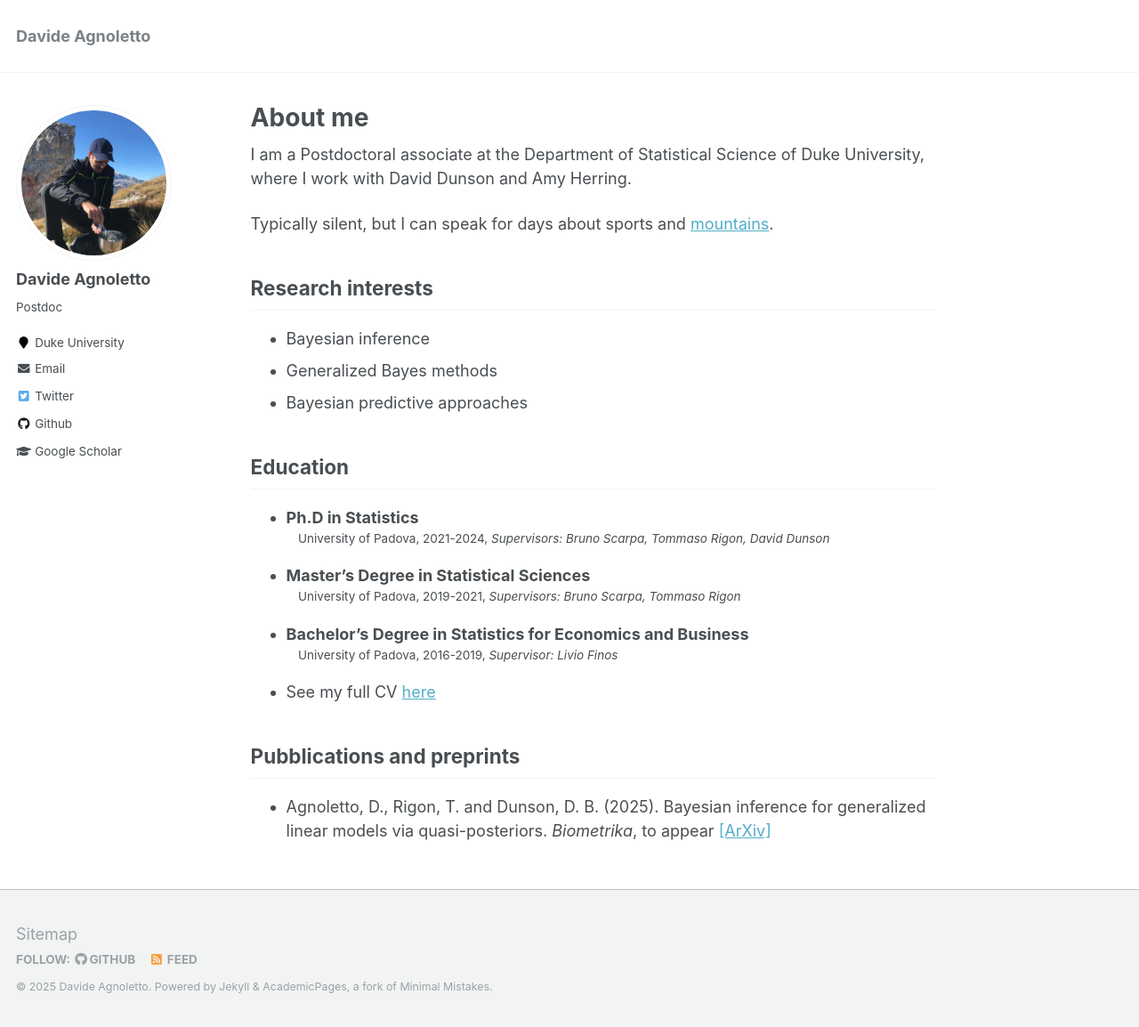
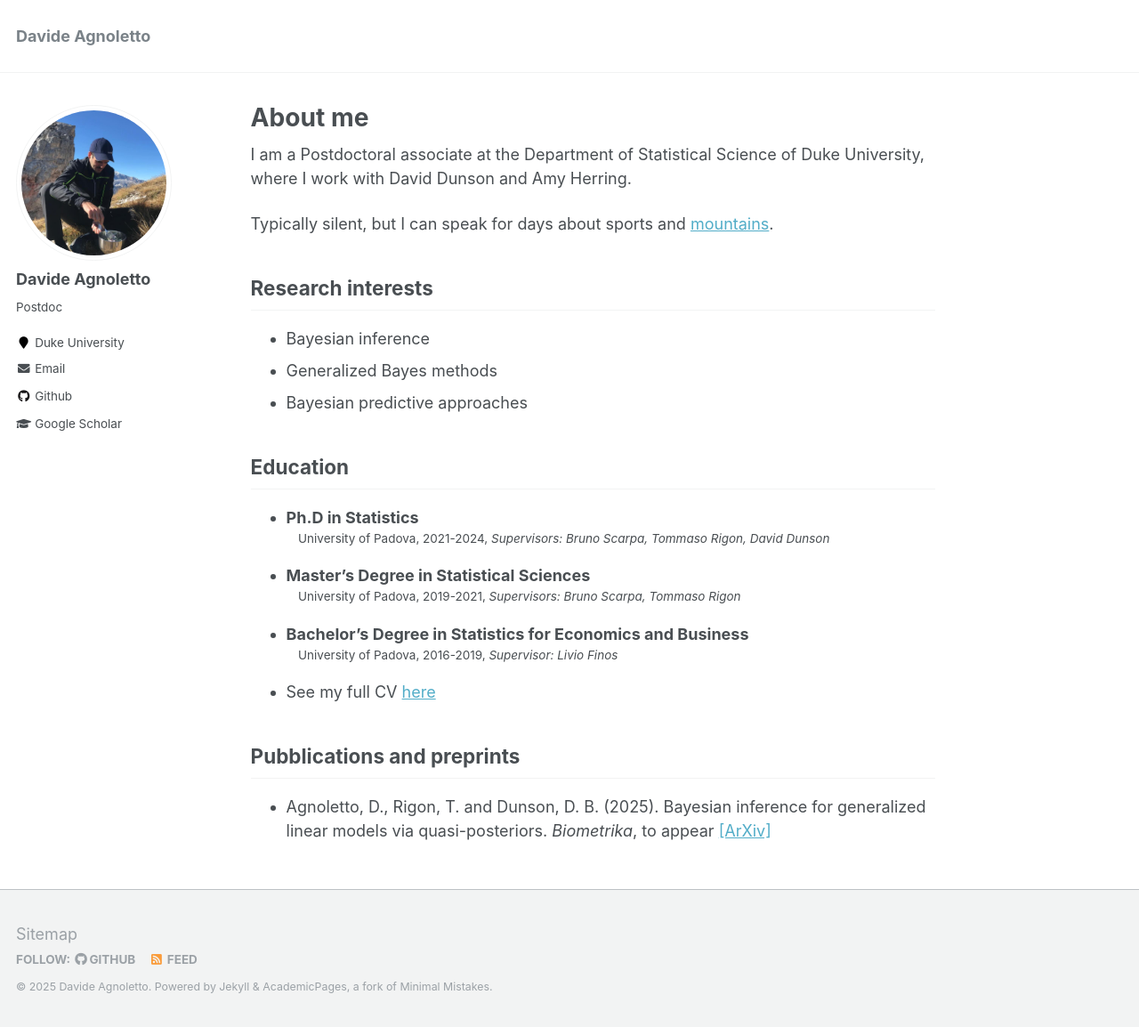
Before and after one commit to davideagno/davideagno.github.io, a Jekyll site: the page built from _pages/about.md, in a window 1280 px wide and 1154 px high. Shown: the whole window at 89% size. Built offline with Jekyll 4.4.1, drawn with Linux system fonts in a browser that asks for light colours.

Commit message:
Update _config.yml

```diff
--- a/_config.yml
+++ b/_config.yml
@@ -109,7 +109,7 @@ author:
   stackoverflow    : # http://stackoverflow.com/users/123456/username
   steam            :
   tumblr           :
-  twitter          : "@davide_agno"
+  twitter          : # "@davide_agno"
   vine             :
   weibo            :
   xing             :
```
